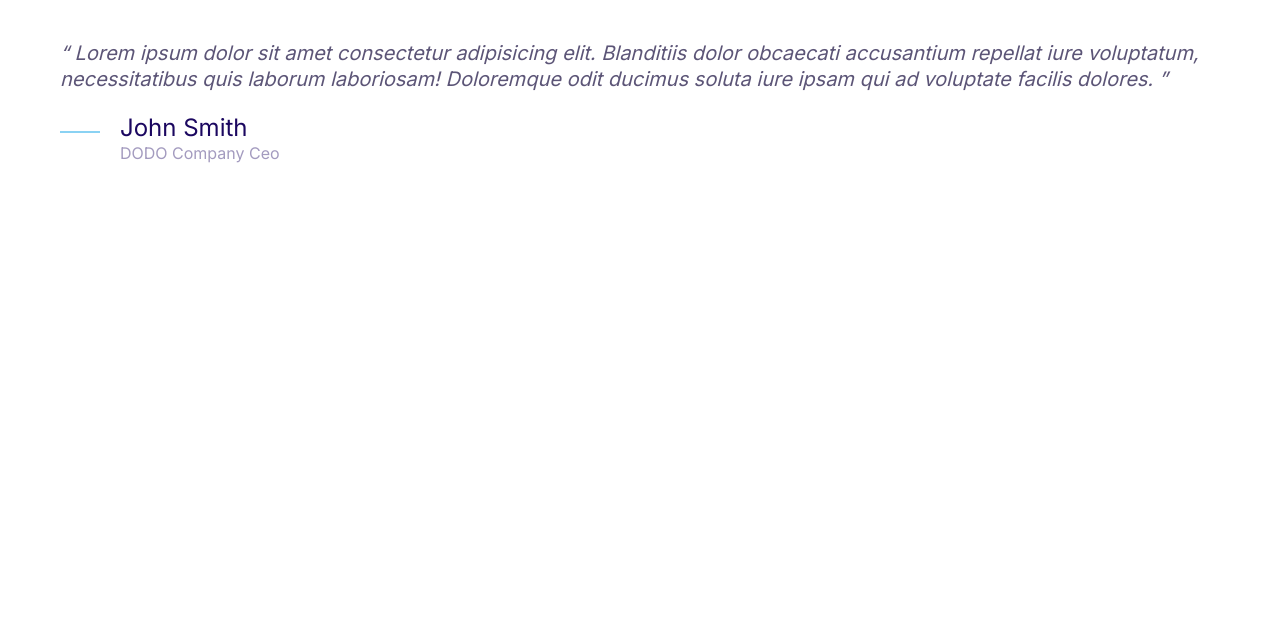
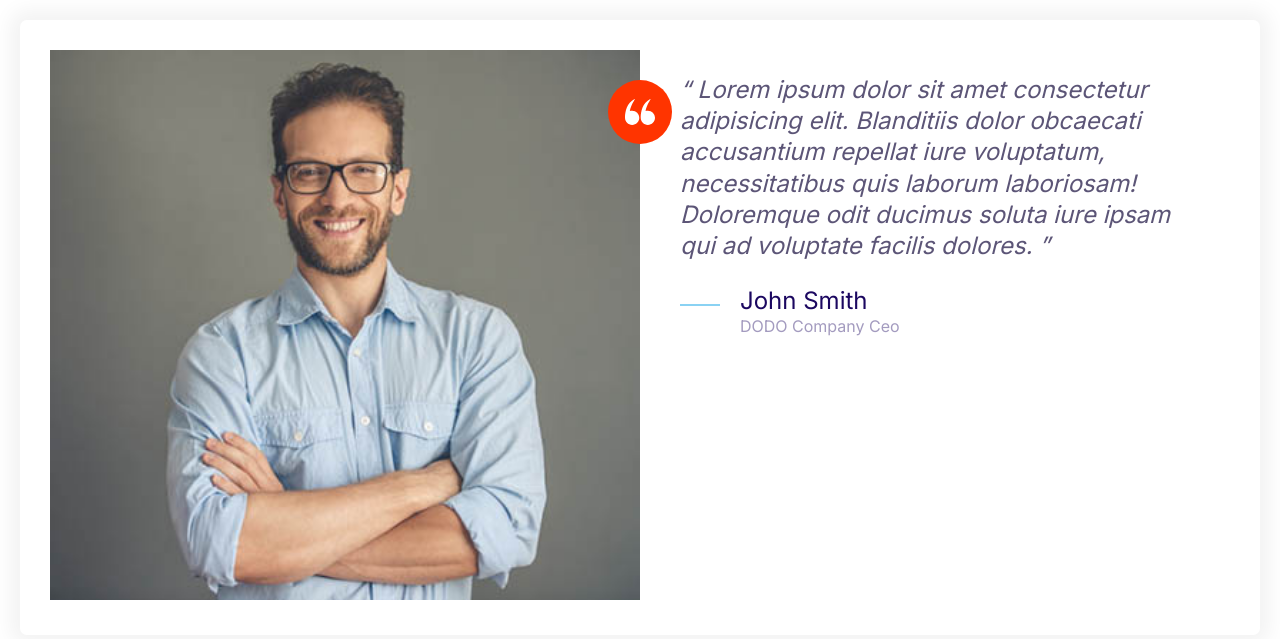
Before and after one commit to YagizDev/Moshify, a plain HTML site: page Moshify/index.html in a window 1280 px wide. Drawn offline with Linux system fonts and the light colour scheme.

Commit message:
Adding Testimonial and Grid Elements

```diff
--- a/Moshify/css/styles.css
+++ b/Moshify/css/styles.css
@@ -154,8 +154,16 @@ a {
   height: 40px;
 }
 
+.icon--small {
+  width: 30px;
+  height: 30px;
+}
+
 .icon--primary {
   fill: var(--color-primary);
+}
+.icon--white {
+  fill: #fff;
 }
 
 .icon-container {
@@ -166,6 +174,10 @@ a {
   display: inline-flex;
   justify-content: center;
   align-items: center;
+}
+
+.icon-container--accent {
+  background: var(--color-accent);
 }
 
 /* Buttons */
@@ -407,3 +419,51 @@ a {
     font-size: 1.6rem;
   }
 }
+
+/* Grids */
+
+.grid {
+  display: grid;
+}
+
+@media screen and (min-width: 768px) {
+  .grid--1x2 {
+    grid-template-columns: repeat(2, 1fr);
+  }
+}
+
+@media screen and (min-width: 1024px) {
+  .grid--1x3 {
+    grid-template-columns: repeat(3, 1fr);
+  }
+}
+
+/* Testimonial */
+
+.testimonial {
+  padding: 3rem;
+}
+
+.testimonial__image {
+  position: relative;
+}
+
+.testimonial__image > img {
+  width: 100%;
+}
+
+.testimonial__image > .icon-container {
+  position: absolute;
+  top: 3rem;
+  right: -32px;
+}
+
+@media screen and (min-width: 768px) {
+  .testimonial .quote,
+  .testimonial .quote__author {
+    font-size: 2.4rem;
+  }
+  .testimonial .quote {
+    left-margin: 6rem;
+  }
+}
--- a/Moshify/index.html
+++ b/Moshify/index.html
@@ -15,12 +15,22 @@
     <link rel="stylesheet" href="css/normalize.css" />
   </head>
   <body>
+    <div class="card testimonial">
+      <div class="grid grid--1x2">
+        <div class="testimonial__image">
+          <img src="images/testimonial.jpg" alt="A happy, smiling customer" />
+          <span class="icon-container icon-container--accent">
+            <svg class="icon icon--white icon--small">
+              <use xlink:href="images/sprite.svg#quotes"></use>
+            </svg>
+          </span>
+        </div>
         <blockquote class="quote">
           <p class="quote__text">
             Lorem ipsum dolor sit amet consectetur adipisicing elit. Blanditiis
             dolor obcaecati accusantium repellat iure voluptatum, necessitatibus
-        quis laborum laboriosam! Doloremque odit ducimus soluta iure ipsam qui
-        ad voluptate facilis dolores.
+            quis laborum laboriosam! Doloremque odit ducimus soluta iure ipsam
+            qui ad voluptate facilis dolores.
           </p>
           <footer>
             <div class="media">
@@ -36,5 +46,7 @@
             </div>
           </footer>
         </blockquote>
+      </div>
+    </div>
   </body>
 </html>
```
Also changed, not shown: components/grids.html (added, +6 -0 lines), Moshify/images/testimonial.jpg (added). Lines whose indentation alone changed are shown as unchanged.
